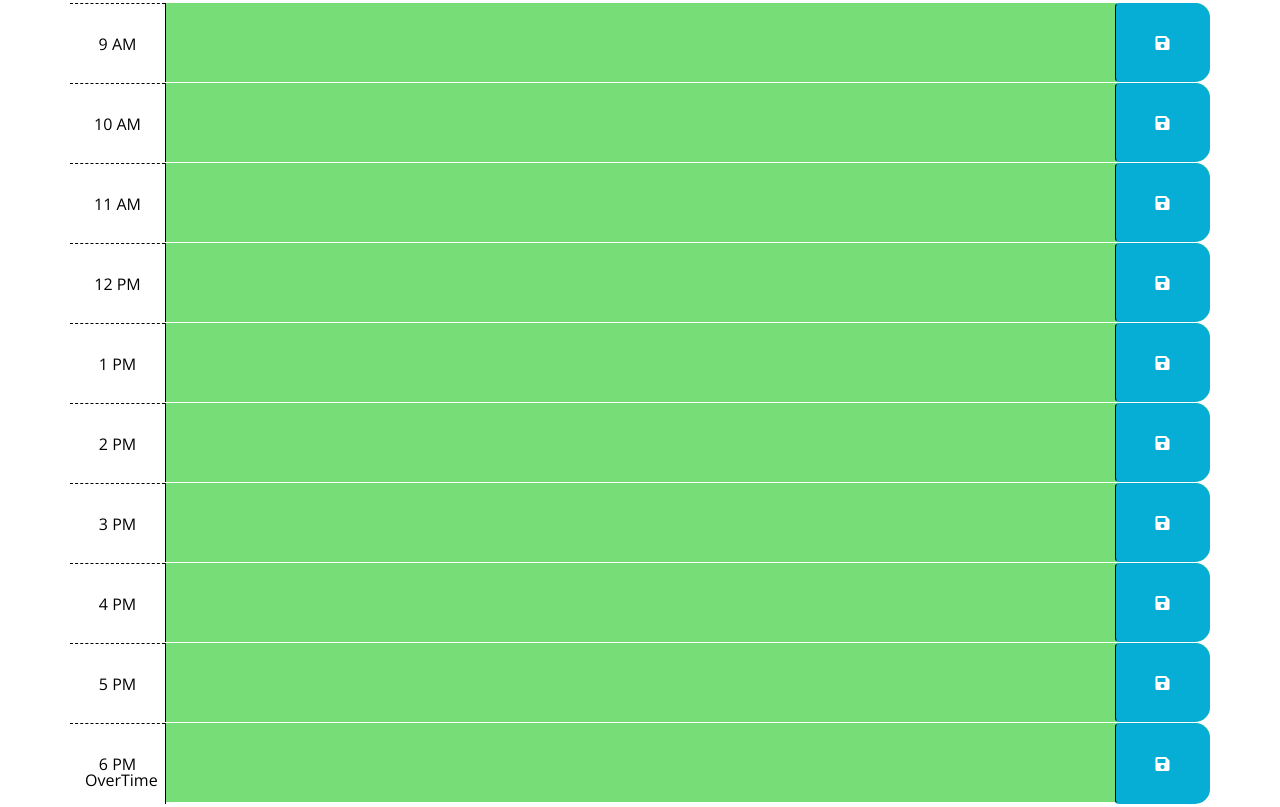
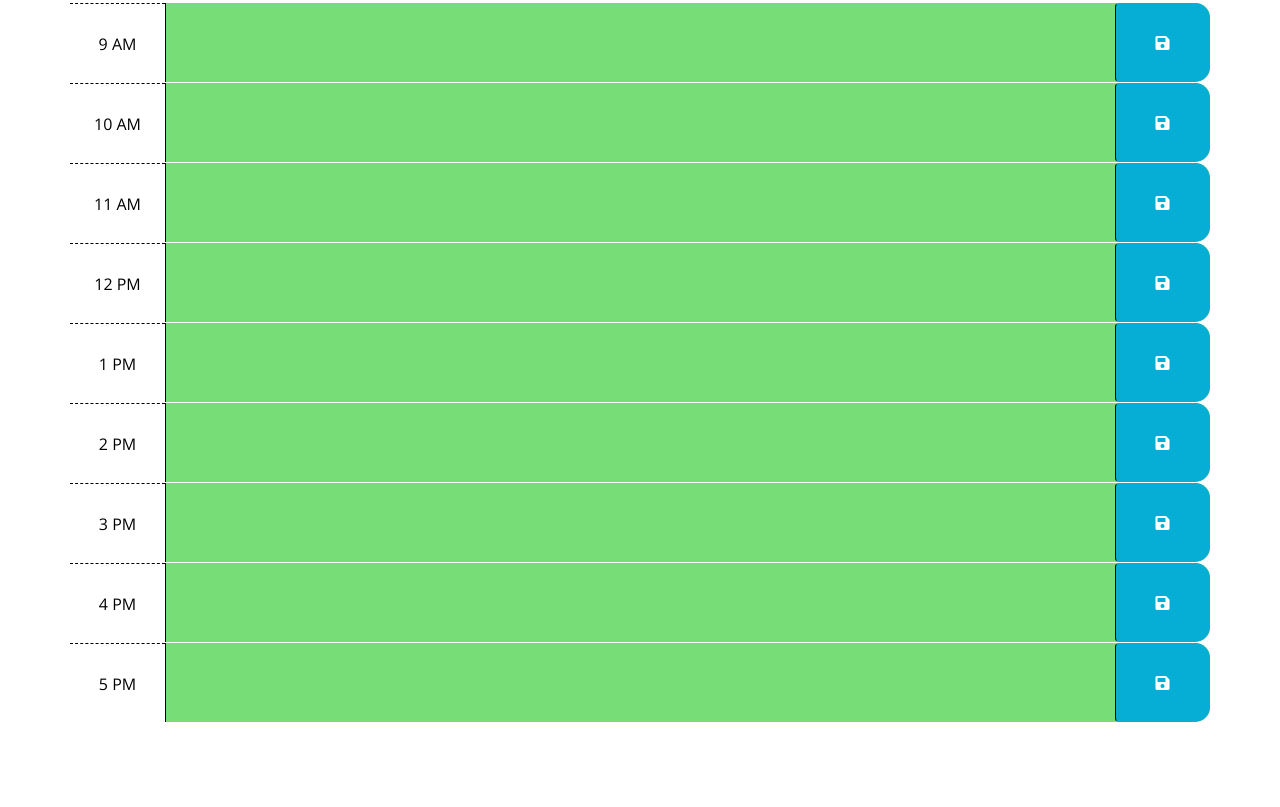
Before and after one commit to Jahneo/Work-_Day_Scheduler, a plain HTML site: page index.html in a window 1280 px wide. Shown: the part 334-1141 px from the top of the page. After the commit the page ends 1056 px from the top, so only its background shows below. Drawn offline with nearby package versions, Linux system fonts and the light colour scheme.

Commit message:
Update index.html

```diff
--- a/index.html
+++ b/index.html
@@ -119,15 +119,7 @@
             </textarea>
             <button class="btn saveBtn col-md-1"><i class="fas fa-save"></i></button>
         </div>
-        <!-- Extra time slot just to compensate of over time-->
-		<div id="hour18" class="row time-block">
-            <div class="col-md-1 hour">
-                6 PM OverTime
-            </div>
-            <textarea class="col-md-10 description">
-            </textarea>
-            <button class="btn saveBtn col-md-1"><i class="fas fa-save"></i></button>
-        </div>
+
 
 	</div>
 
```
